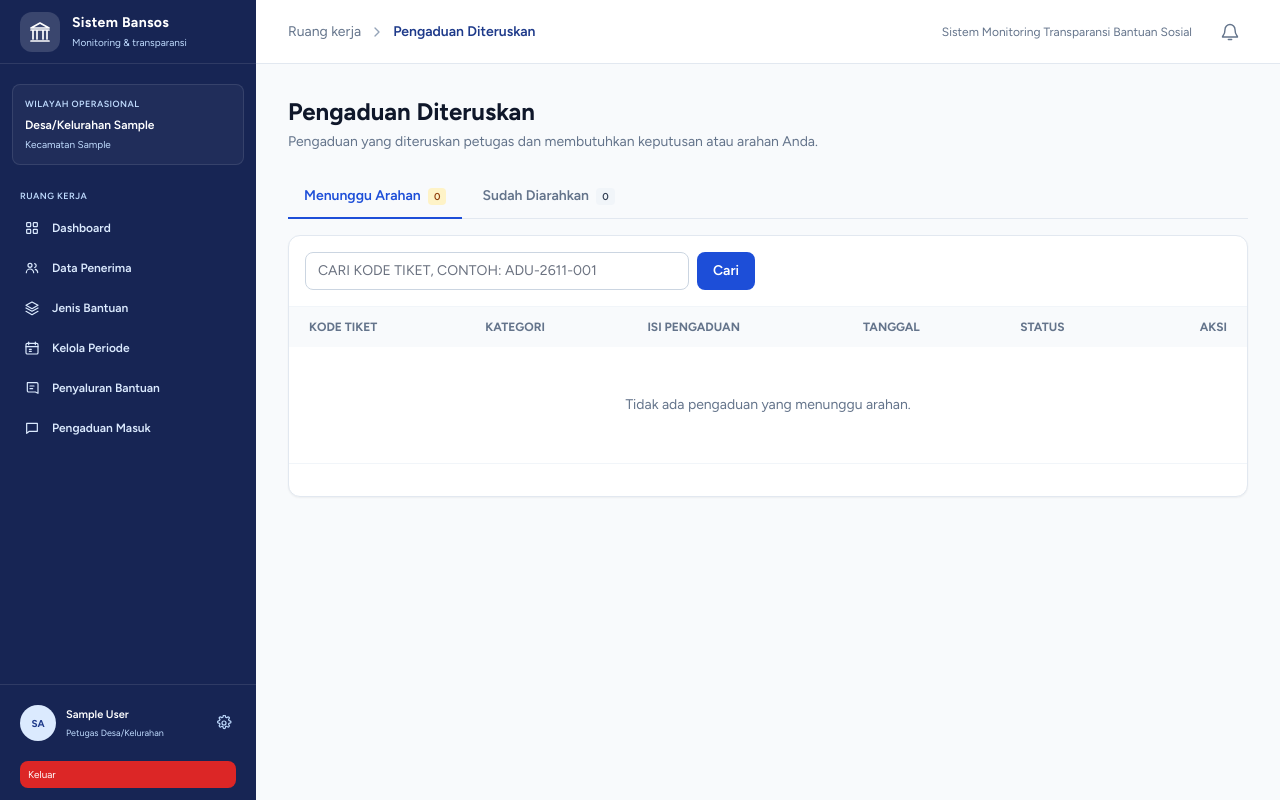
After one commit to syrsdev/salurin, a Laravel app: page /dashboard/arahan-pengaduan in a window 1280 px wide. The commit adds this page. Run offline with Laravel 12, Linux system fonts and the light colour scheme; a user stored in the database is signed in; tables that the repository leaves empty hold one stand-in row (values such as "Sample post"); style sheets or scripts are compiled from the project's sources; parts of the project's set-up code (start-up, migrations or seed data) failed here and were passed over.

Commit message:
Tambah halaman pengaduan diteruskan dan arahan kepala desa

```diff
--- /dev/null
+++ b/app/Http/Controllers/Dashboard/KepalaDesaPengaduanController.php
@@ -0,0 +1,125 @@
+<?php
+
+namespace App\Http\Controllers\Dashboard;
+
+use App\Http\Controllers\Controller;
+use App\Models\AuditTrail;
+use App\Models\Pengaduan;
+use App\Models\Tanggapan;
+use Illuminate\Database\Eloquent\Builder;
+use Illuminate\Http\RedirectResponse;
+use Illuminate\Http\Request;
+use Illuminate\Support\Facades\DB;
+use Illuminate\View\View;
+
+class KepalaDesaPengaduanController extends Controller
+{
+    // Pengaduan di wilayah kepala desa yang sedang login
+    private function queryWilayah(Request $request): Builder
+    {
+        $idWilayah = $request->user()->id_wilayah;
+
+        return Pengaduan::query()
+            ->when($idWilayah, fn ($q) => $q->where('id_wilayah', $idWilayah));
+    }
+
+    // Pengaduan yang sudah pernah diberi arahan oleh kepala desa
+    private function sudahDiarahkan(Builder $query): Builder
+    {
+        return $query->whereHas('tanggapans', function ($t) {
+            $t->whereHas('pengguna', fn ($u) => $u->where('role', 'kepala_desa'));
+        });
+    }
+
+    private function pastikanBolehDiakses(Request $request, Pengaduan $pengaduan): void
+    {
+        $idWilayah = $request->user()->id_wilayah;
+
+        abort_if($idWilayah && (int) $pengaduan->id_wilayah !== (int) $idWilayah, 403);
+
+        $diteruskan = $pengaduan->status_pengaduan === 'eskalasi'
+            || $this->sudahDiarahkan(Pengaduan::query()->whereKey($pengaduan->getKey()))->exists();
+
+        abort_unless($diteruskan, 404);
+    }
+
+    public function index(Request $request): View
+    {
+        $tab = $request->query('tab') === 'sudah' ? 'sudah' : 'menunggu';
+        $cari = strtoupper(trim((string) $request->query('cari', '')));
+
+        $jumlahMenunggu = $this->queryWilayah($request)->where('status_pengaduan', 'eskalasi')->count();
+        $jumlahSudah = $this->sudahDiarahkan($this->queryWilayah($request))->count();
+
+        $query = $tab === 'sudah'
+            ? $this->sudahDiarahkan($this->queryWilayah($request))->latest('tgl_pengaduan')
+            : $this->queryWilayah($request)->where('status_pengaduan', 'eskalasi')->oldest('tgl_pengaduan');
+
+        $pengaduans = $query
+            ->with('wilayah:id,kelurahan_desa,kecamatan')
+            ->when($cari !== '', fn ($q) => $q->where('kode_tiket', 'like', '%' . $cari . '%'))
+            ->paginate(10)
+            ->withQueryString();
+
+        return view('pages.kepala-desa.pengaduan.index', compact(
+            'pengaduans', 'tab', 'cari', 'jumlahMenunggu', 'jumlahSudah'
+        ));
+    }
+
+    public function show(Request $request, Pengaduan $pengaduan): View
+    {
+        $this->pastikanBolehDiakses($request, $pengaduan);
+
+        $pengaduan->load(['wilayah:id,kelurahan_desa,kecamatan', 'tanggapans.pengguna:id,name,role']);
+
+        return view('pages.kepala-desa.pengaduan.show', compact('pengaduan'));
+    }
+
+    public function store(Request $request, Pengaduan $pengaduan): RedirectResponse
+    {
+        $this->pastikanBolehDiakses($request, $pengaduan);
+
+        if ($pengaduan->status_pengaduan !== 'eskalasi') {
+            return back()->with('error', 'Pengaduan ini sudah tidak menunggu arahan.');
+        }
+
+        $data = $request->validate([
+            'isi_tanggapan' => ['required', 'string', 'min:10', 'max:2000'],
+        ], [
+            'isi_tanggapan.required' => 'Arahan wajib diisi.',
+            'isi_tanggapan.min' => 'Arahan minimal 10 karakter.',
+            'isi_tanggapan.max' => 'Arahan maksimal 2000 karakter.',
+        ]);
+
+        DB::transaction(function () use ($request, $pengaduan, $data): void {
+            $lama = [
+                'status_pengaduan' => $pengaduan->status_pengaduan,
+                'tgl_tanggapan' => $pengaduan->tgl_tanggapan ? (string) $pengaduan->tgl_tanggapan : null,
+            ];
+
+            $tanggapan = Tanggapan::create([
+                'id_pengaduan' => $pengaduan->id,
+                'id_pengguna' => $request->user()->id,
+                'isi_tanggapan' => $data['isi_tanggapan'],
+                'waktu' => now(),
+            ]);
+
+            $pengaduan->status_pengaduan = 'diproses';
+            $pengaduan->tgl_tanggapan = $pengaduan->tgl_tanggapan ?? now();
+            $pengaduan->save();
+
+            AuditTrail::catat('tanggapan', $tanggapan->id, 'create', null, [
+                'id_pengaduan' => $pengaduan->id,
+                'isi_tanggapan' => $data['isi_tanggapan'],
+            ]);
+
+            AuditTrail::catat('pengaduan', $pengaduan->id, 'update', $lama, [
+                'status_pengaduan' => 'diproses',
+                'tgl_tanggapan' => (string) $pengaduan->tgl_tanggapan,
+            ]);
+        });
+
+        return redirect()->route('kades.pengaduan.index')
+            ->with('success', 'Arahan untuk tiket ' . $pengaduan->kode_tiket . ' berhasil dikirim.');
+    }
+}
--- a/resources/views/components/dashboard/sidebar.blade.php
+++ b/resources/views/components/dashboard/sidebar.blade.php
@@ -59,6 +59,17 @@
                             d="M8 7h8m-8 4h8m-8 4h5M5 3h14a2 2 0 0 1 2 2v14l-4-2H7l-4 2V5a2 2 0 0 1 2-2Z" />
                     </svg>
                     <span>Persetujuan Data</span>
+                </a>
+                <a href="{{ route('kades.pengaduan.index') }}" x-on:click="sidebarOpen = false" @class([
+                    'flex items-center gap-3 rounded-lg px-3 py-2.5 text-xs font-semibold transition',
+                    'bg-blue-800 text-white shadow-sm' => request()->routeIs('kades.pengaduan.*'),
+                    'text-blue-100 hover:bg-white/10 hover:text-white' => !request()->routeIs('kades.pengaduan.*'),
+                ])>
+                    <svg class="w-4 h-4 shrink-0" viewBox="0 0 24 24" fill="none" stroke="currentColor"
+                        stroke-width="1.8" aria-hidden="true">
+                        <path stroke-linecap="round" stroke-linejoin="round" d="M4 5h16v12H8l-4 3V5Z" />
+                    </svg>
+                    <span>Pengaduan Diteruskan</span>
                 </a>
             @endif
 
--- /dev/null
+++ b/resources/views/pages/kepala-desa/pengaduan/index.blade.php
@@ -0,0 +1,90 @@
+<x-dashboard-layout>
+    <x-slot name="title">Pengaduan Diteruskan</x-slot>
+    <x-slot name="breadcrumb">Pengaduan Diteruskan</x-slot>
+
+    @php
+        $badge = [
+            'baru' => 'bg-slate-100 text-slate-700',
+            'diproses' => 'bg-blue-50 text-blue-700',
+            'eskalasi' => 'bg-amber-50 text-amber-700',
+            'selesai' => 'bg-green-50 text-green-700',
+        ];
+    @endphp
+
+    <div>
+        <h1 class="text-2xl font-bold text-slate-900">Pengaduan Diteruskan</h1>
+        <p class="mt-1 text-sm text-slate-500">Pengaduan yang diteruskan petugas dan membutuhkan keputusan atau arahan Anda.</p>
+    </div>
+
+    @if (session('success'))
+        <div role="status" class="mt-5 rounded-lg border border-green-200 bg-green-50 p-3 text-sm text-green-800">{{ session('success') }}</div>
+    @endif
+    @if (session('error'))
+        <div role="alert" class="mt-5 rounded-lg border border-red-200 bg-red-50 p-3 text-sm text-red-800">{{ session('error') }}</div>
+    @endif
+
+    <nav class="mt-6 flex gap-1 border-b border-slate-200" aria-label="Filter pengaduan">
+        <a href="{{ route('kades.pengaduan.index', ['tab' => 'menunggu']) }}"
+           class="-mb-px border-b-2 px-4 py-2.5 text-sm font-semibold {{ $tab === 'menunggu' ? 'border-blue-700 text-blue-700' : 'border-transparent text-slate-500 hover:text-slate-700' }}">
+            Menunggu Arahan
+            <span class="ml-1 rounded bg-amber-100 px-1.5 py-0.5 text-[10px] font-semibold text-amber-800">{{ $jumlahMenunggu }}</span>
+        </a>
+        <a href="{{ route('kades.pengaduan.index', ['tab' => 'sudah']) }}"
+           class="-mb-px border-b-2 px-4 py-2.5 text-sm font-semibold {{ $tab === 'sudah' ? 'border-blue-700 text-blue-700' : 'border-transparent text-slate-500 hover:text-slate-700' }}">
+            Sudah Diarahkan
+            <span class="ml-1 rounded bg-slate-100 px-1.5 py-0.5 text-[10px] font-semibold text-slate-700">{{ $jumlahSudah }}</span>
+        </a>
+    </nav>
+
+    <div class="mt-4 overflow-hidden rounded-xl border border-slate-200 bg-white shadow-sm">
+        <form method="GET" action="{{ route('kades.pengaduan.index') }}" class="flex flex-col gap-2 border-b border-slate-100 p-4 sm:flex-row">
+            <input type="hidden" name="tab" value="{{ $tab }}">
+            <label class="sr-only" for="cari">Cari kode tiket</label>
+            <input id="cari" name="cari" value="{{ $cari }}" placeholder="Cari kode tiket, contoh: ADU-2611-001" class="w-full rounded-lg border border-slate-300 px-3 py-2 text-sm uppercase focus:border-blue-600 focus:ring-blue-600 sm:max-w-sm">
+            <button class="rounded-lg bg-blue-700 px-4 py-2 text-sm font-semibold text-white hover:bg-blue-800">Cari</button>
+            @if ($cari !== '')
+                <a href="{{ route('kades.pengaduan.index', ['tab' => $tab]) }}" class="rounded-lg px-3 py-2 text-center text-sm text-slate-600 hover:bg-slate-100">Reset</a>
+            @endif
+        </form>
+
+        <div class="overflow-x-auto">
+            <table class="w-full min-w-[820px] text-left text-sm">
+                <thead class="bg-slate-50 text-xs uppercase text-slate-500">
+                    <tr>
+                        <th class="px-5 py-3">Kode Tiket</th>
+                        <th class="px-5 py-3">Kategori</th>
+                        <th class="px-5 py-3">Isi Pengaduan</th>
+                        <th class="px-5 py-3">Tanggal</th>
+                        <th class="px-5 py-3">Status</th>
+                        <th class="px-5 py-3 text-right">Aksi</th>
+                    </tr>
+                </thead>
+                <tbody class="divide-y divide-slate-100">
+                    @forelse ($pengaduans as $p)
+                        <tr>
+                            <td class="whitespace-nowrap px-5 py-4 font-semibold text-slate-800">{{ $p->kode_tiket }}</td>
+                            <td class="px-5 py-4">{{ \App\Models\Pengaduan::KATEGORI[$p->kategori] ?? '-' }}</td>
+                            <td class="max-w-xs px-5 py-4 text-slate-500">{{ \Illuminate\Support\Str::limit($p->isi_pengaduan, 80) }}</td>
+                            <td class="whitespace-nowrap px-5 py-4">{{ $p->tgl_pengaduan?->format('d-m-Y H:i') }}</td>
+                            <td class="px-5 py-4">
+                                <span class="rounded-full px-2.5 py-1 text-xs font-semibold {{ $badge[$p->status_pengaduan] ?? 'bg-slate-100 text-slate-700' }}">
+                                    {{ \App\Models\Pengaduan::STATUS[$p->status_pengaduan] ?? $p->status_pengaduan }}
+                                </span>
+                            </td>
+                            <td class="px-5 py-4 text-right">
+                                <a href="{{ route('kades.pengaduan.show', $p) }}" class="rounded-md border border-blue-200 px-3 py-1.5 font-medium text-blue-700 hover:bg-blue-50">
+                                    {{ $tab === 'menunggu' ? 'Beri Arahan' : 'Lihat' }}
+                                </a>
+                            </td>
+                        </tr>
+                    @empty
+                        <tr><td colspan="6" class="px-5 py-12 text-center text-slate-500">
+                            {{ $tab === 'menunggu' ? 'Tidak ada pengaduan yang menunggu arahan.' : 'Belum ada pengaduan yang Anda arahkan.' }}
+                        </td></tr>
+                    @endforelse
+                </tbody>
+            </table>
+        </div>
+        <div class="border-t border-slate-100 px-5 py-4">{{ $pengaduans->links() }}</div>
+    </div>
+</x-dashboard-layout>
--- a/routes/web.php
+++ b/routes/web.php
@@ -13,6 +13,7 @@ use App\Http\Controllers\PengaduanController;
 use App\Http\Controllers\ProfileController;
 use App\Http\Controllers\PublicDashboardController;
 use Illuminate\Support\Facades\Route;
+use App\Http\Controllers\Dashboard\KepalaDesaPengaduanController;
 
 // Route::get('/', function () {
 //     return view('welcome');
@@ -51,6 +52,15 @@ Route::group(['prefix' => 'dashboard', 'middleware' => ['auth', 'verified']], fu
         Route::post('/pengaduan/{pengaduan}/tanggapan', [DashboardPengaduanController::class, 'store'])
             ->middleware('throttle:20,1')
             ->name('dashboard.pengaduan.tanggapan');
+    });
+
+        Route::middleware(['role:kepala_desa'])->prefix('arahan-pengaduan')->name('kades.pengaduan.')->group(function () {
+        Route::get('/', [KepalaDesaPengaduanController::class, 'index'])->name('index');
+        Route::get('/{pengaduan}', [KepalaDesaPengaduanController::class, 'show'])->whereNumber('pengaduan')->name('show');
+        Route::post('/{pengaduan}', [KepalaDesaPengaduanController::class, 'store'])
+            ->whereNumber('pengaduan')
+            ->middleware('throttle:20,1')
+            ->name('arahan');
     });
     // Route::middleware('role:petugas')->group(function () {
 
```
Also changed, not shown: resources/views/pages/kepala-desa/pengaduan/show.blade.php (added, +61 -0 lines).
